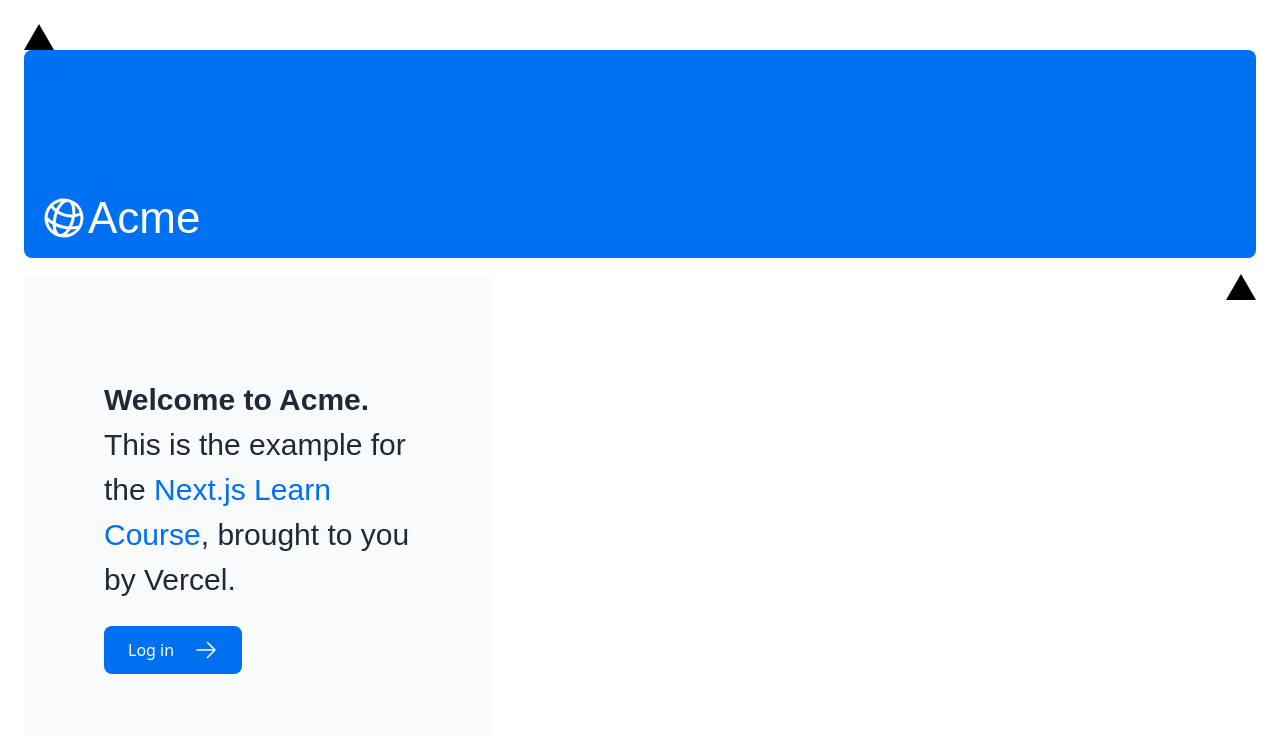
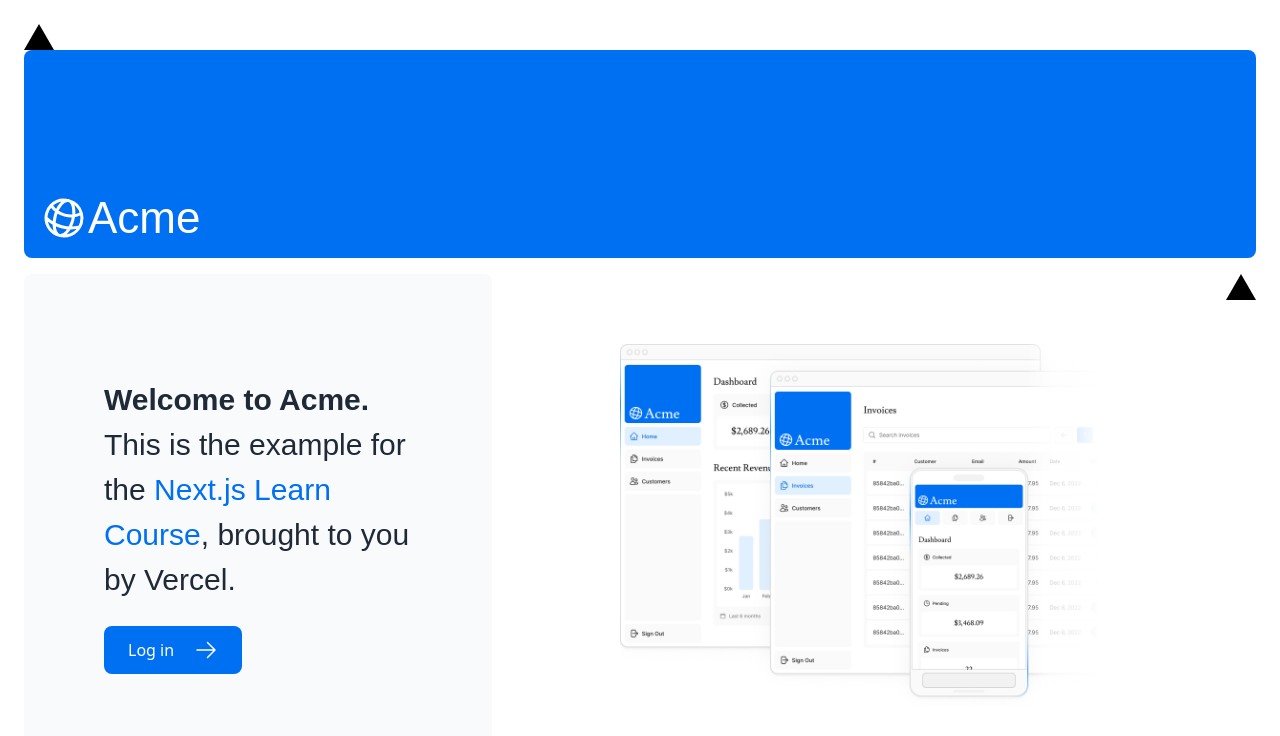
Before and after one commit to joshua20/nextjs, a Next.js app: page / in a window 1280 px wide. Shown: the top 736 px of the page. Built offline with nearby package versions, Linux system fonts and the light colour scheme; a web font is replaced by a local one.

Commit message:
optimizing images

```diff
--- a/app/page.tsx
+++ b/app/page.tsx
@@ -4,6 +4,7 @@
 import Link from 'next/link';
 import {lusita} from '@/app/ui/fonts';
 import { styleText } from 'util';
+import Image from 'next/image';
 
 export default function Page() {
   return (
@@ -30,6 +31,13 @@
         </div>
         <div className="flex items-center justify-center p-6 md:w-3/5 md:px-28 md:py-12">
           {/* Add Hero Images Here */}
+          <Image
+            src="/hero-desktop.png"
+            alt="Hero Image"
+            width={1000}
+            height={760}
+            className="hidden md:block"
+          />
         </div>
         <div
           className="relative w-0 h-0 border-l-[15px] border-r-[15px] border-b-[26px] border-l-transparent border-r-transparent border-b-black"
```
